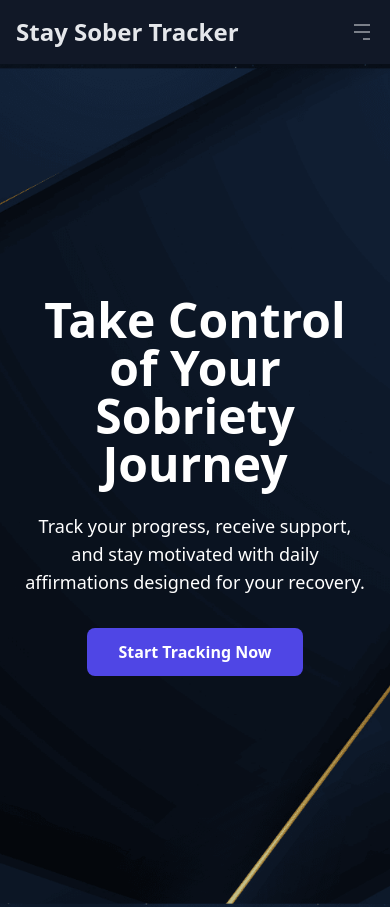
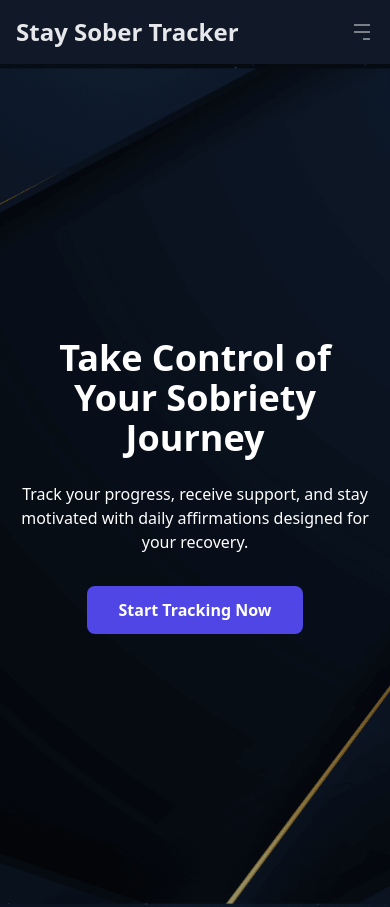
Before and after one commit to evanwilliamson94/sober-tracker, a Next.js app: page / in a window 390 px wide. Shown: the top 907 px of the page. Built offline with nearby package versions, Linux system fonts and the light colour scheme.

Commit message:
Sober Tracker

```diff
--- a/src/pages/index.tsx
+++ b/src/pages/index.tsx
@@ -97,15 +97,15 @@ export default function Home() {
               objectFit="cover"
               onLoadingComplete={() => setIsLoading(false)}
             />
-            <div className="bg-black bg-opacity-20 absolute inset-0"></div>
+            <div className="bg-black bg-opacity-40 absolute inset-0 z-1"></div>
           </>
         )}
 
-        <div className="relative z-10 text-center text-white p-6 max-w-2xl">
-          <h1 className="text-5xl md:text-6xl font-bold mb-6">
+        <div className="relative z-10 text-center text-white p-4 sm:p-6 max-w-xl sm:max-w-2xl mx-auto">
+          <h1 className="text-4xl sm:text-5xl md:text-6xl font-bold mb-6">
             Take Control of Your Sobriety Journey
           </h1>
-          <p className="text-lg md:text-xl mb-8">
+          <p className="text-base sm:text-lg md:text-xl mb-8">
             Track your progress, receive support, and stay motivated with daily affirmations designed for your recovery.
           </p>
           <Link href="/tracker">
```
